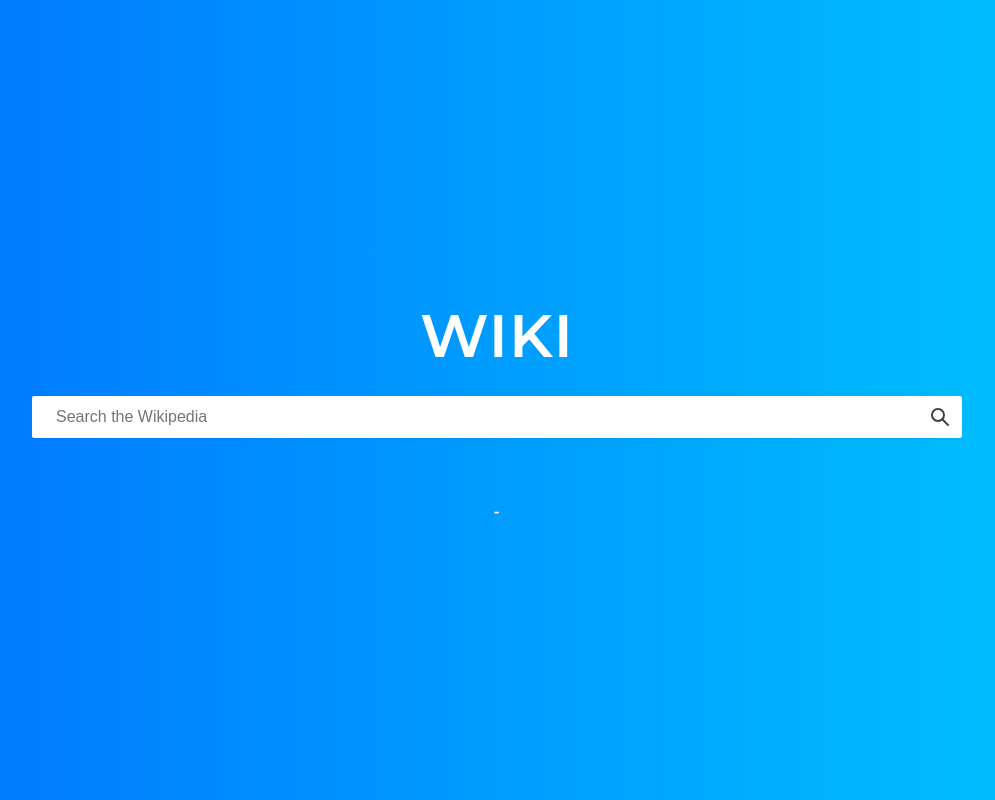
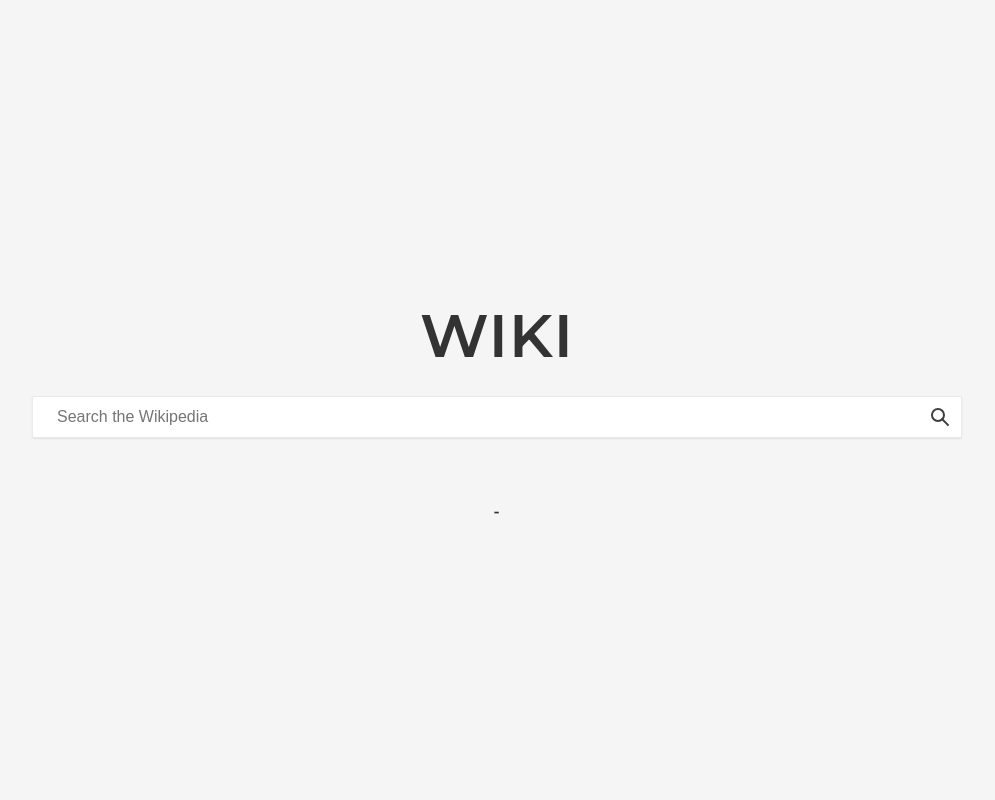
Before and after one commit to rhojn/wiki-react, a React (Create React App) app: page / in a window 1280 px wide. Shown: the whole page, without its empty margins (143-1138 px from the left). Built offline with nearby package versions, Linux system fonts and the light colour scheme; no server answers.

Commit message:
Updated hero background Updated results item style Added minor updates

```diff
--- a/src/components/Hero/style.css
+++ b/src/components/Hero/style.css
@@ -6,11 +6,7 @@
   flex-direction: column;
   transition: all .3s ease;
   height: 150px;
-  background: #417AFF;
-background: #00c6ff;  /* fallback for old browsers */
-background: -webkit-linear-gradient(to right, #0072ff, #00c6ff);  /* Chrome 10-25, Safari 5.1-6 */
-background: linear-gradient(to right, #0072ff, #00c6ff); /* W3C, IE 10+/ Edge, Firefox 16+, Chrome 26+, Opera 12+, Safari 7+ */
-
+  background: #f5f5f5;
 }
 
 .hero > .container {
@@ -25,8 +21,12 @@
   height: 100vh;
 }
 
+.hero.success {
+  background: #417AFF;
+}
+
 .quote-box {
-  color: #fff;
+  color: #333;
   font-size: 16px;
   font-family: 'Montserrat', Arial, sans-serif;
   padding: 24px 10%;
@@ -47,7 +47,7 @@
 }
 
 .hero-brand a {
-  color: #fff;
+  color: #333;
   font-family: 'Montserrat', Arial, sans-serif;
   font-size: 60px;
   letter-spacing: 1px;
--- a/src/components/ResultBox/ResultItem/index.js
+++ b/src/components/ResultBox/ResultItem/index.js
@@ -21,7 +21,7 @@
     const { show } = this.state;
     const { result, index } = this.props;
     return (
-        <a href={ result.link} className={`result-item-link ${show ? 'show' : ''}`} style={{transitionDelay: `.${3 + index}s`}}>
+        <a href={ result.link} className={`result-item-link ${show ? 'show' : ''}`} style={{transitionDelay: `.${3 + index}s`}} target="_blank">
           <div className="result-item">
             <div className="result-item-wrapper">
               <h1 className="result-title">{ result.title }</h1>
--- a/src/components/ResultBox/ResultItem/style.css
+++ b/src/components/ResultBox/ResultItem/style.css
@@ -16,11 +16,7 @@
   background: #fff;
   margin-bottom: 16px;
   transition: all .3s ease;
-  border-left: 4px solid transparent;
-}
-
-.result-item:hover {
-  border-color: #417AFF;
+  border-radius: 6px;
 }
 
 .result-item:hover .result-title {
--- a/src/components/SearchBox/style.css
+++ b/src/components/SearchBox/style.css
@@ -20,6 +20,7 @@
   border-radius: 2px;
   overflow: none;
   transition: all .3s ease;
+  border: 1px solid rgba(50,50,93,.1);
   box-shadow: 0 1px 2px 0 rgba(50,50,93,.1);
 }
 
@@ -38,5 +39,5 @@
 
 .search-form:hover .icon.search,
 .search-form:focus .icon.search {
-  color: #417AFF;
+  color: #333;
 }
--- a/src/index.css
+++ b/src/index.css
@@ -10,6 +10,7 @@
   font-family: 'PT Serif', serif;
   color: #3F3E43;
   font-size: 15px;
+  background: #f6f6f6;
 }
 
 * {
```
